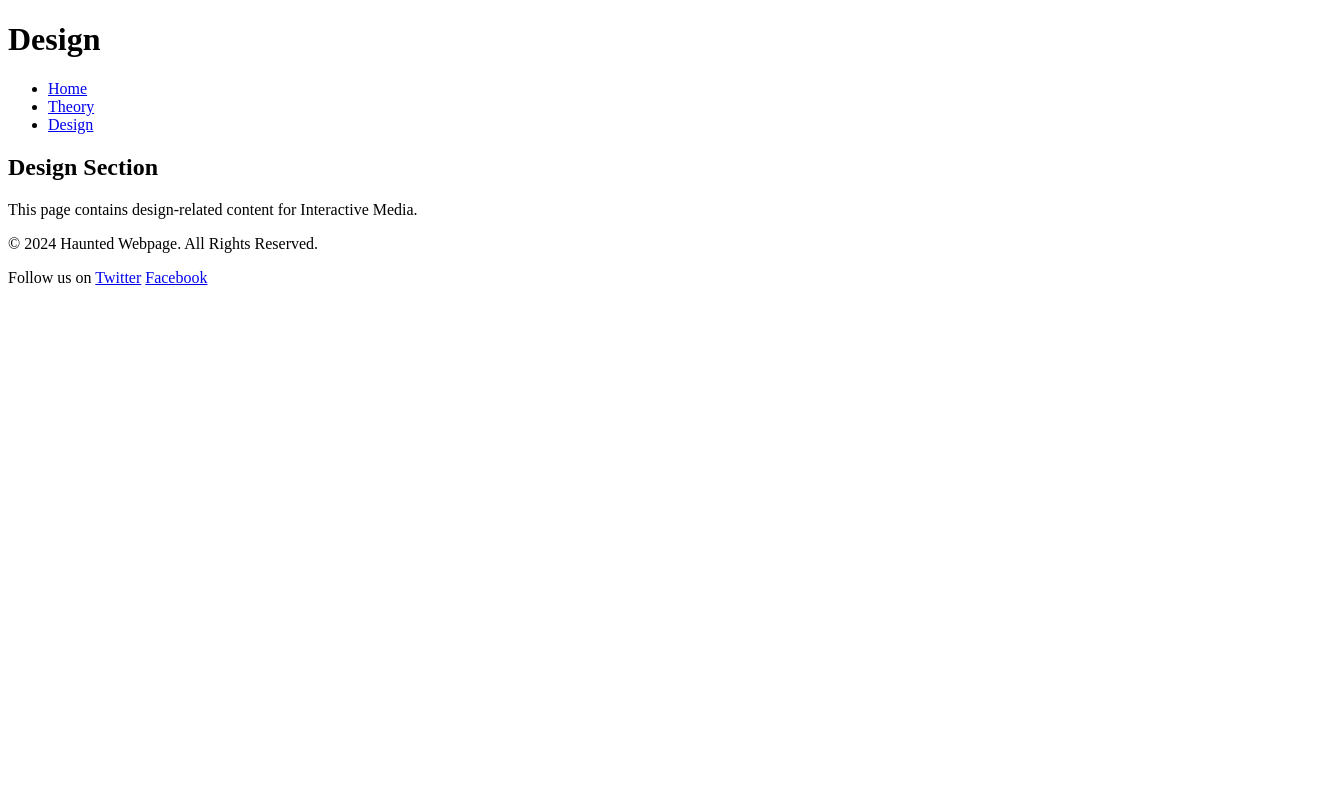
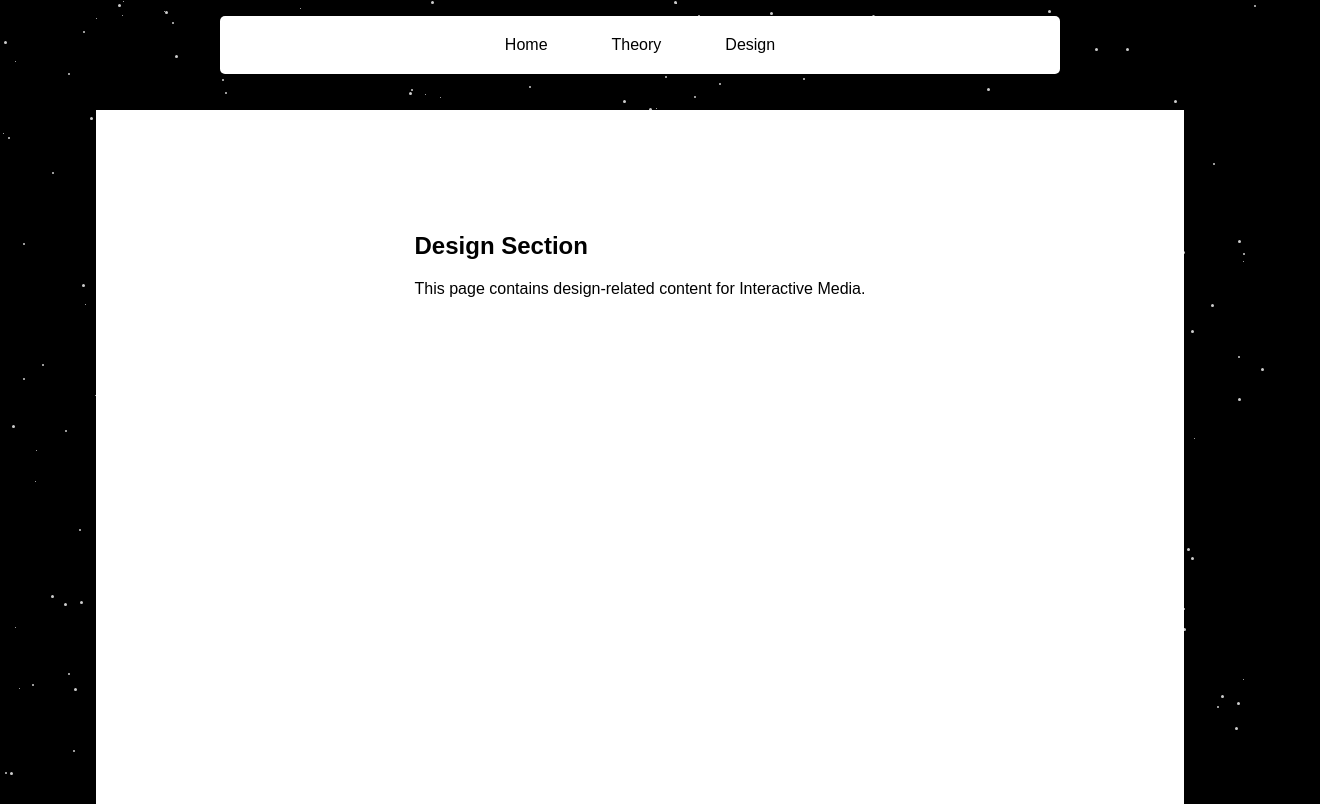
Before and after one commit to 2583111/Assignment-3_Commercial-Website_2583111, a plain HTML site: page Design/index.html in a window 1280 px wide. Shown: the top 804 px of the page, 1320 px wide, since content can reach past the window. Drawn offline with Linux system fonts and the light colour scheme.

Commit message:
Design CSS

```diff
--- /dev/null
+++ b/CSS/Background_Style.CSS
@@ -0,0 +1,64 @@
+/* Background and overall body styling */
+body {
+    margin: 0;
+    padding: 0;
+    background-color: black; /* Dark background */
+    font-family: Arial, sans-serif; /* Unified font-family across the site */
+}
+
+/* Header styling */
+header {
+    /*background-color: rgba(255, 255, 255, 0.8); /* Slightly transparent background */
+    padding: 1em;
+    text-align: center;
+    position: relative;
+    z-index: 10; /* Ensure header is above other elements */
+}
+
+main {
+    background-color: white;
+    width: 80vw; /* Width relative to viewport */
+    min-height: calc(100vh - 60px); /* Minimum height to fill the screen minus header */
+    margin: 20px auto; /* Add margin for better spacing and centering */
+    padding: 2em;
+    box-shadow: 0 0 10px rgba(0, 0, 0, 0.5); /* Shadow for depth */
+    display: flex;
+    flex-direction: column; /* Allow stacking of content */
+    justify-content: flex-start; /* Start content from the top */
+    overflow: visible; /* Remove scroll from main, allow natural growth */
+}
+
+/* Starry background */
+#starry-background {
+    position: absolute;
+    top: 0;
+    left: 0;
+    width: 100vw;
+    height: 100vh;
+    overflow: hidden;
+    z-index: 0; /* Stars in the background */
+}
+
+/* Sections: Globe and Intro */
+.intro-section, #globe-section {
+    position: relative;
+    z-index: 1; /* Sections above starry background */
+    background-color: rgba(255, 255, 255, 0.8); /* Transparent background */
+    padding: 20px;
+    border-radius: 10px;
+    margin: 50px auto;
+    max-width: 600px;
+    box-shadow: 0 0 10px rgba(255, 255, 255, 0.5);
+}
+
+/* Stars */
+.star {
+    position: absolute;
+    background-color: white;
+    border-radius: 50%;
+    opacity: 0.8;
+}
+
+.star.large { width: 3px; height: 3px; }
+.star.medium { width: 2px; height: 2px; }
+.star.small { width: 1px; height: 1px; }
--- a/CSS/Globe_Style.CSS
+++ b/CSS/Globe_Style.CSS
@@ -1,31 +1,23 @@
-body {
-    font-family: Arial, sans-serif;
+/* Globe section */
+#globe-section {
+    width: 100%;
+    max-width: 800px; /* Constrain the width */
     text-align: center;
-    background-color: #f0f0f0;
-    margin: 0;
+    margin: 0 auto;
 }
 
-header {
-    background-color: #333;
-    padding: 10px 0;
-    color: white;
+#globe-container {
+    display: flex;
+    justify-content: center;
+    align-items: center;
+    width: 100%;
+    height: 500px; /* Fixed height for the globe */
+    border: 1px solid #ccc; /* Light border for the container */
+    border-radius: 5px;
+    background-color: #f0f0f0; /* Light background */
 }
 
-h1 {
-    margin: 0;
+svg {
+    box-shadow: 0 0 10px rgba(0, 0, 0, 0.3);
+    border-radius: 50%; /* Round SVG to match globe shape */
 }
-
-canvas {
-    margin: 20px auto;
-    display: block;
-    background-color: black;
-}
-
-footer {
-    background-color: #333;
-    padding: 10px;
-    color: white;
-    position: fixed;
-    bottom: 0;
-    width: 100%;
-}
--- /dev/null
+++ b/CSS/Header_Footer_Style.CSS
@@ -0,0 +1,81 @@
+/* Header styling */
+header {
+    /*background-color: rgba(255, 255, 255, 0.8); */
+    padding: 10px;
+    text-align: center;
+   /* box-shadow: 0 2px 5px rgba(0, 0, 0, 0.2); /* Slight shadow for depth */
+}
+
+/* Navigation */
+.nav-section {
+    display: flex;
+    justify-content: center;
+    background-color: #ffffff; /* White background for nav */
+    border-radius: 5px;
+    padding: 20px;
+    margin: 0 auto;
+    max-width: 800px;
+}
+
+/* Navigation list items */
+.nav-section ul {
+    list-style: none; /* Remove bullet points */
+    display: flex; /* Horizontal layout */
+    padding: 0;
+    margin: 0;
+}
+
+/* Navigation list items styling */
+.nav-section li {
+    margin: 0 20px; /* Space between items */
+}
+
+/* Navigation links */
+.nav-section a {
+    text-decoration: none;
+    color: black;
+    padding: 8px 12px;
+    transition: background-color 0.3s, color 0.3s;
+    border-radius: 5px;
+}
+
+.nav-section a:hover {
+    background-color: black;
+    color: white;
+}
+
+/* Footer Styles */
+footer {
+    background-color: rgba(255, 255, 255, 0.8); /* Slightly transparent background */
+    padding: 20px; /* Padding around the footer content */
+    text-align: center; /* Center the footer text */
+    box-shadow: 0 -2px 5px rgba(0, 0, 0, 0.2); /* Shadow for depth, with focus on the top */
+    position: relative; /* Allows better control of spacing */
+    bottom: 0; /* Stick to the bottom of the page */
+    width: 100%; /* Full width */
+    z-index: 10; /* Ensures the footer appears above other elements */
+}
+
+/* Footer Text */
+footer p {
+    margin: 0; /* Remove default margin */
+    color: #333; /* Darker color for readability */
+    font-size: 0.9em; /* Slightly smaller font size */
+}
+
+/* Social Media Icons */
+footer .social-icons {
+    margin-top: 10px; /* Space above the icons */
+}
+
+footer .social-icons a {
+    text-decoration: none; /* Remove underline from links */
+    margin: 0 10px; /* Space between icons */
+    color: black; /* Icon color */
+    font-size: 1.2em; /* Adjust icon size */
+    transition: color 0.3s; /* Smooth hover effect */
+}
+
+footer .social-icons a:hover {
+    color: #555; /* Change icon color on hover */
+}
--- /dev/null
+++ b/CSS/Main_Style.CSS
@@ -0,0 +1,8 @@
+/* Main section styling */
+main {
+    padding: 20px;
+    display: flex;
+    flex-direction: column;
+    align-items: center;
+    gap: 20px;
+}
--- a/Design/index.html
+++ b/Design/index.html
@@ -8,21 +8,28 @@
     <meta name="keywords" content="Interactive Media, Web design, Game development, Blogs, Essays">
     <title>WSOA3028A Interactive Media Design Page</title>
 
+    <!-- External CSS files -->
+    <link rel="stylesheet" href="../CSS/Main_Style.CSS">
+    <link rel="stylesheet" href="../CSS/Header_Footer_Style.css">
+    <link rel="stylesheet" href="../CSS/Background_Style.css">
+
     <!-- Import JavaScript files -->
     <script src="../JavaScript/menu.js" type="module"></script>
     <script src="../JavaScript/footer.js" type="module"></script>
 
-    <!-- Initialize menu -->
+    <!-- Menu initialization script -->
     <script type="module">
-      import { initialise } from '../JavaScript/menu.js';
+        import { initialise } from "../JavaScript/menu.js";
         initialise("Design");
     </script>
+    <script src="../JavaScript/starGenerator.js"></script>
+
 </head>
 
 <body>
     <header>
-      <h1>Design</h1>
-      <nav class="navList"></nav>
+        <nav class="nav-section">
+        </nav>
     </header>
 
     <main>
@@ -33,7 +40,6 @@
     </main>
 
     <footer>
-      <p>Brought To You By The Shadow Government, 2024. All rights reserved</p>
     </footer>
 </body>
 </html>
--- /dev/null
+++ b/JavaScript/starGenerator.js
@@ -0,0 +1,24 @@
+document.addEventListener("DOMContentLoaded", function () {
+    const starryBackground = document.createElement('div');
+    starryBackground.id = 'starry-background';
+    document.body.appendChild(starryBackground);
+
+    const numStars = 400;  // Increase for more stars
+    const starSizes = ['small', 'medium', 'large'];
+
+    for (let i = 0; i < numStars; i++) {
+      const star = document.createElement('div');
+      star.classList.add('star');
+
+      // Randomly assign size class
+      const size = starSizes[Math.floor(Math.random() * starSizes.length)];
+      star.classList.add(size);
+
+      // Randomly position the stars
+      star.style.top = Math.random() * 100 + 'vh';
+      star.style.left = Math.random() * 100 + 'vw';
+
+      // Append to starry background
+      starryBackground.appendChild(star);
+    }
+  });
```
Also changed, not shown: JavaScript/globe.js (+40 -71 lines), Theory/index.html (+12 -5 lines), index.html (+25 -9 lines). Lines whose indentation alone changed are shown as unchanged.
